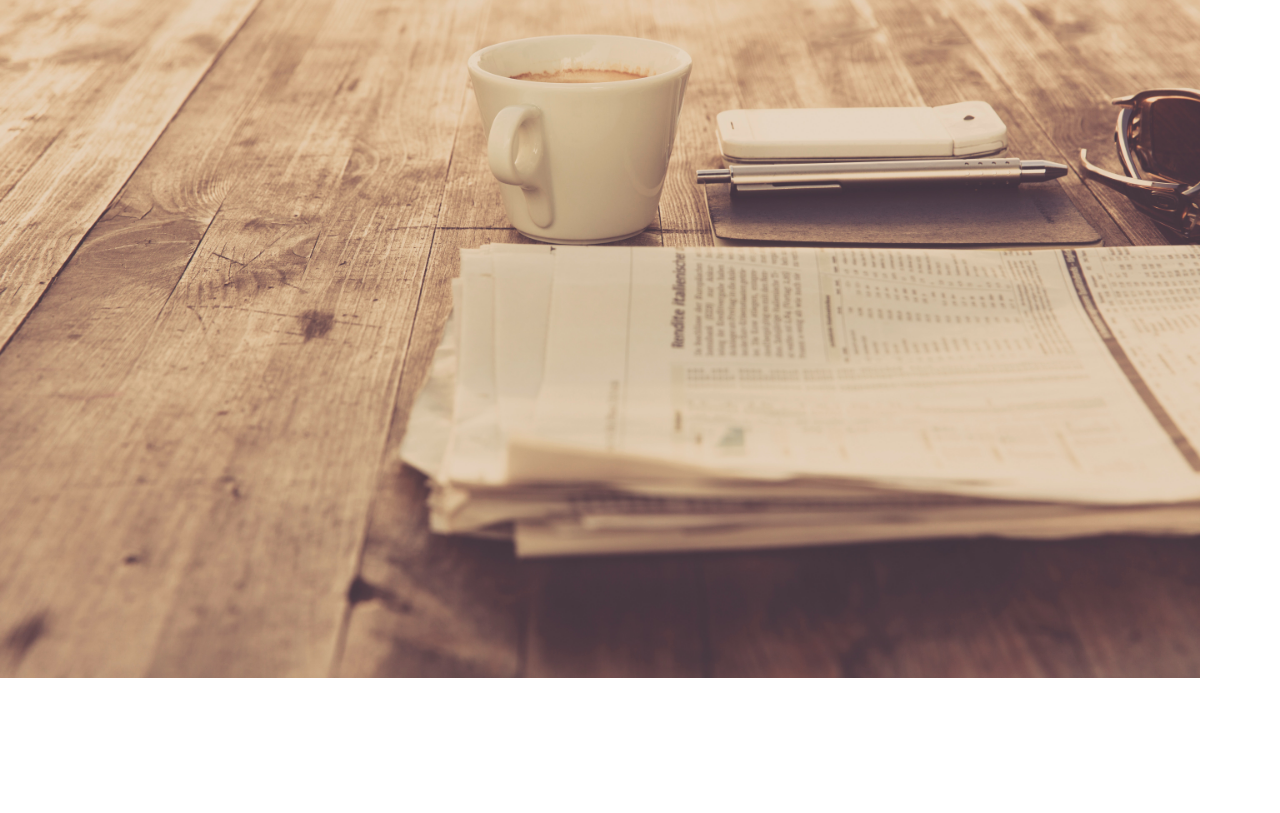
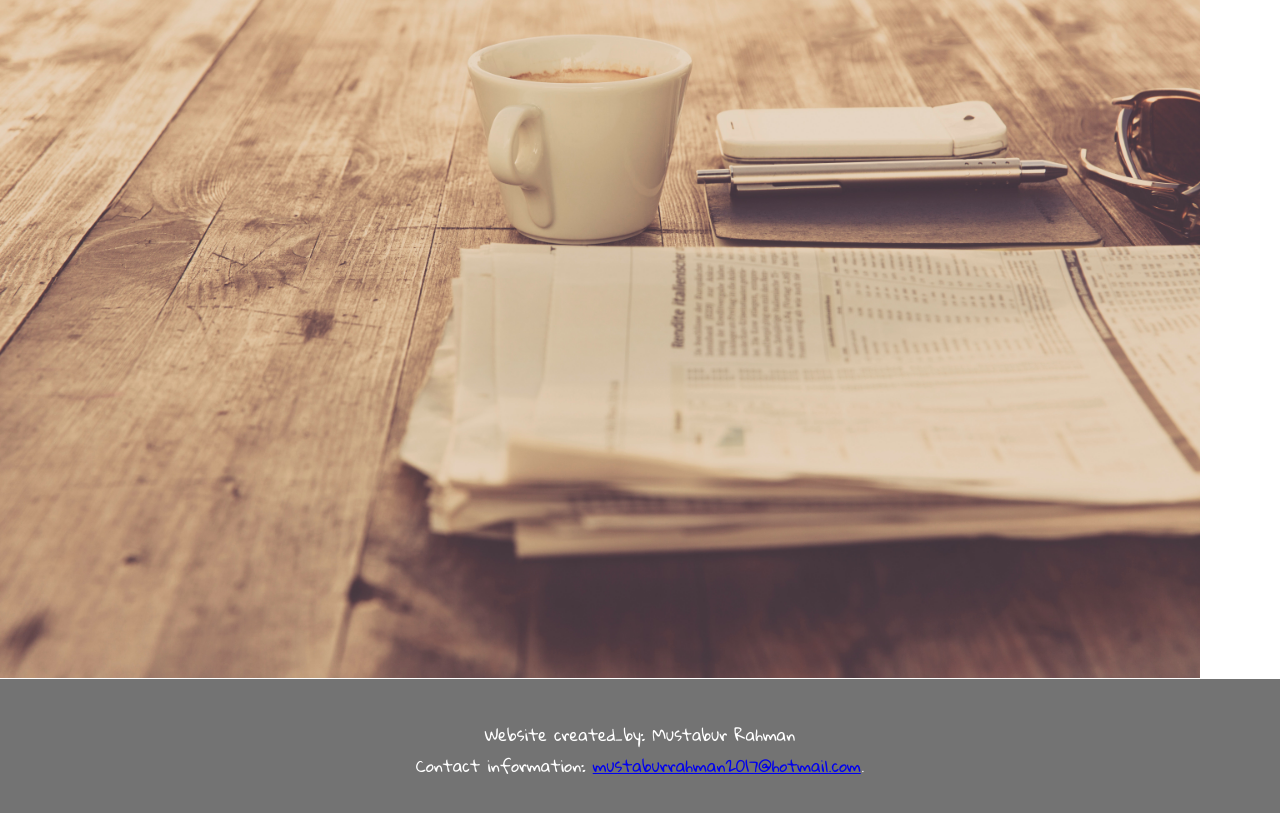
Before and after one commit to mrahman22/nc-news-2020-frontend, a React (Create React App) app in the folder nc-news-frontend/: page / in a window 1280 px wide. Shown: the part 245-1058 px from the top of the page. Before the commit the page ends 927 px from the top, so only its background shows below. Built offline with nearby package versions, Linux system fonts and the light colour scheme.

Commit message:
added baseurl

```diff
--- a/nc-news-frontend/src/App.css
+++ b/nc-news-frontend/src/App.css
@@ -23,7 +23,7 @@ li {
   padding: 10px;
   grid-template-columns: repeat(1);
   border: 1px solid black;
-  background-color: #ddd;
+  background-color: lightgrey;
   border-radius: 2%;
 }
 
@@ -57,3 +57,12 @@ li {
 .single {
   font-family: "Gloria Hallelujah", cursive;
 }
+
+.footer {
+  font-family: "Gloria Hallelujah", cursive;
+  text-align: center;
+  padding: 40px;
+  margin-top: -3px;
+  color: white;
+  background: #737373;
+}
--- a/nc-news-frontend/src/components/Comments.js
+++ b/nc-news-frontend/src/components/Comments.js
@@ -32,8 +32,8 @@ class Comments extends Component {
 
   componentDidUpdate(prevProp, prevState) {
     const value = this.state.sort;
+    const article_id = this.props.article_id;
     if (prevState.sort !== this.state.sort) {
-      const article_id = this.props.article_id;
       sortUserByQuery(article_id, value).then(({ data }) => {
         this.setState({
           comments: data.comments,
--- a/nc-news-frontend/src/components/Home.js
+++ b/nc-news-frontend/src/components/Home.js
@@ -4,6 +4,16 @@ const Home = () => {
   return (
     <div>
       <img className="showcase" src={require("./news.jpg")} alt="news" />
+      <footer className="footer">
+        <p>Website created_by: Mustabur Rahman</p>
+        <p>
+          Contact information:{" "}
+          <a href="mailto:mrahman22@hotmail.com">
+            mustaburrahman2017@hotmail.com
+          </a>
+          .
+        </p>
+      </footer>
     </div>
   );
 };
--- a/nc-news-frontend/src/components/api.js
+++ b/nc-news-frontend/src/components/api.js
@@ -1,56 +1,43 @@
 import axios from "axios";
 
+const baseUrl = "https://nc2020server.herokuapp.com";
+
 export const fetchArticles = () => {
-  return axios.get("https://nc2020server.herokuapp.com/api/articles");
+  return axios.get(`${baseUrl}/api/articles`);
 };
 
 export const fetchArticlesById = article_id => {
-  return axios.get(
-    `https://nc2020server.herokuapp.com/api/articles/${article_id}`
-  );
+  return axios.get(`${baseUrl}/api/articles/${article_id}`);
 };
 
 export const fetchTopics = () => {
-  return axios.get("https://nc2020server.herokuapp.com/api/topics");
+  return axios.get(`${baseUrl}/api/topics`);
 };
 
 export const fetchUser = username => {
-  return axios.get(`https://nc2020server.herokuapp.com/api/users/${username}`);
+  return axios.get(`${baseUrl}/api/users/${username}`);
 };
 
 export const fetchArticleByComments = article_id => {
-  return axios.get(
-    `https://nc2020server.herokuapp.com/api/articles/${article_id}/comments`
-  );
+  return axios.get(`${baseUrl}/api/articles/${article_id}/comments`);
 };
 
 export const sortUserByQuery = (article_id, value) => {
-  return axios.get(
-    `https://nc2020server.herokuapp.com/api/articles/${article_id}/comments`,
-    {
-      params: {
-        sort_by: value
-      }
+  return axios.get(`${baseUrl}/api/articles/${article_id}/comments`, {
+    params: {
+      sort_by: value
     }
-  );
+  });
 };
 
 export const patchCommentVotes = (article_id, inc_votes) => {
-  return axios.patch(
-    `https://nc2020server.herokuapp.com/api/articles/${article_id}`,
-    { inc_votes }
-  );
+  return axios.patch(`${baseUrl}/api/articles/${article_id}`, { inc_votes });
 };
 
 export const postNewComment = (article_id, comment) => {
-  return axios.post(
-    `https://nc2020server.herokuapp.com/api/articles/${article_id}/comments`,
-    comment
-  );
+  return axios.post(`${baseUrl}/api/articles/${article_id}/comments`, comment);
 };
 
 export const DeleteCommment = comment_id => {
-  return axios.delete(
-    `https://nc2020server.herokuapp.com/api/comments/${comment_id}`
-  );
+  return axios.delete(`${baseUrl}/api/comments/${comment_id}`);
 };
```
